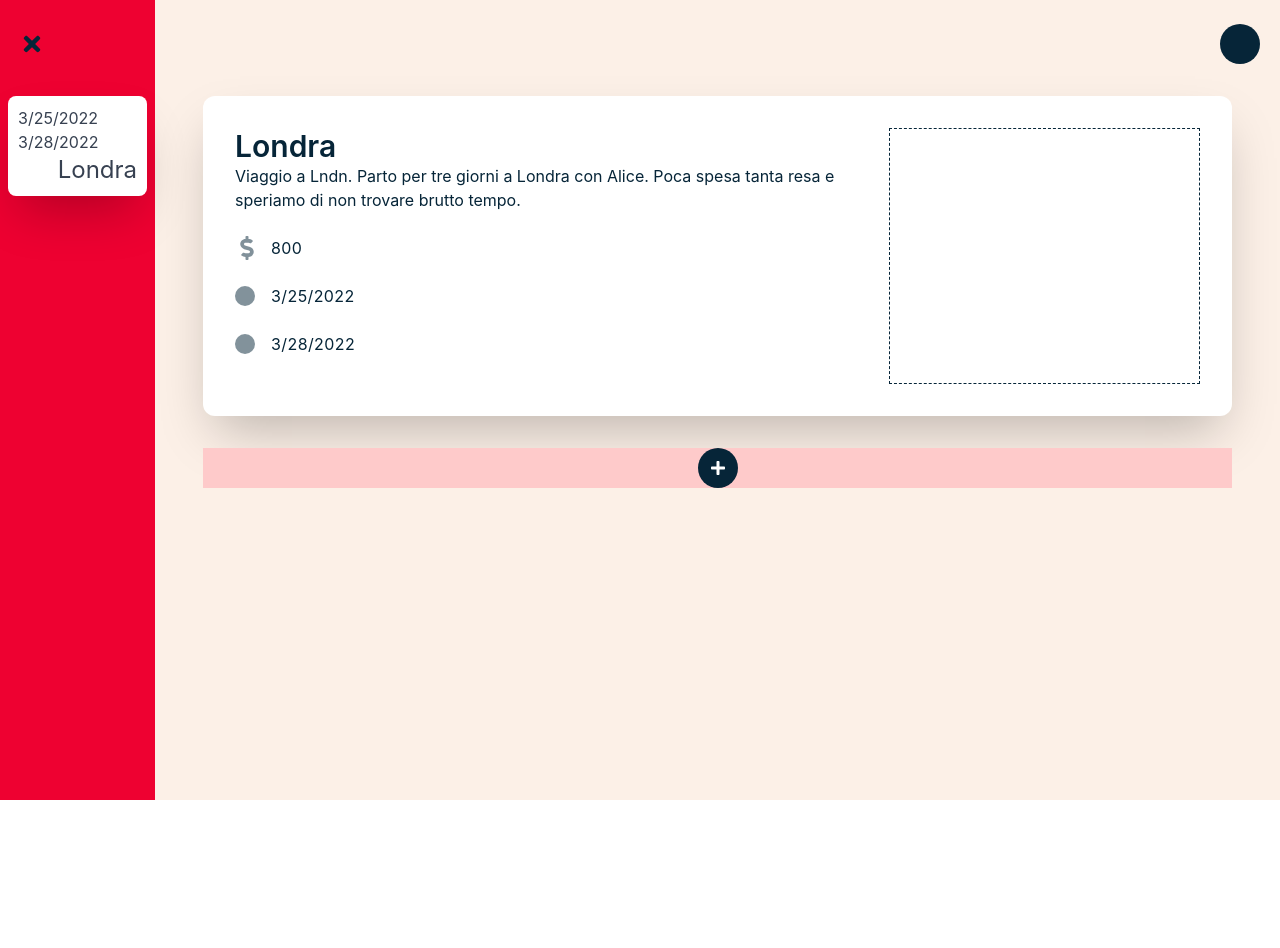
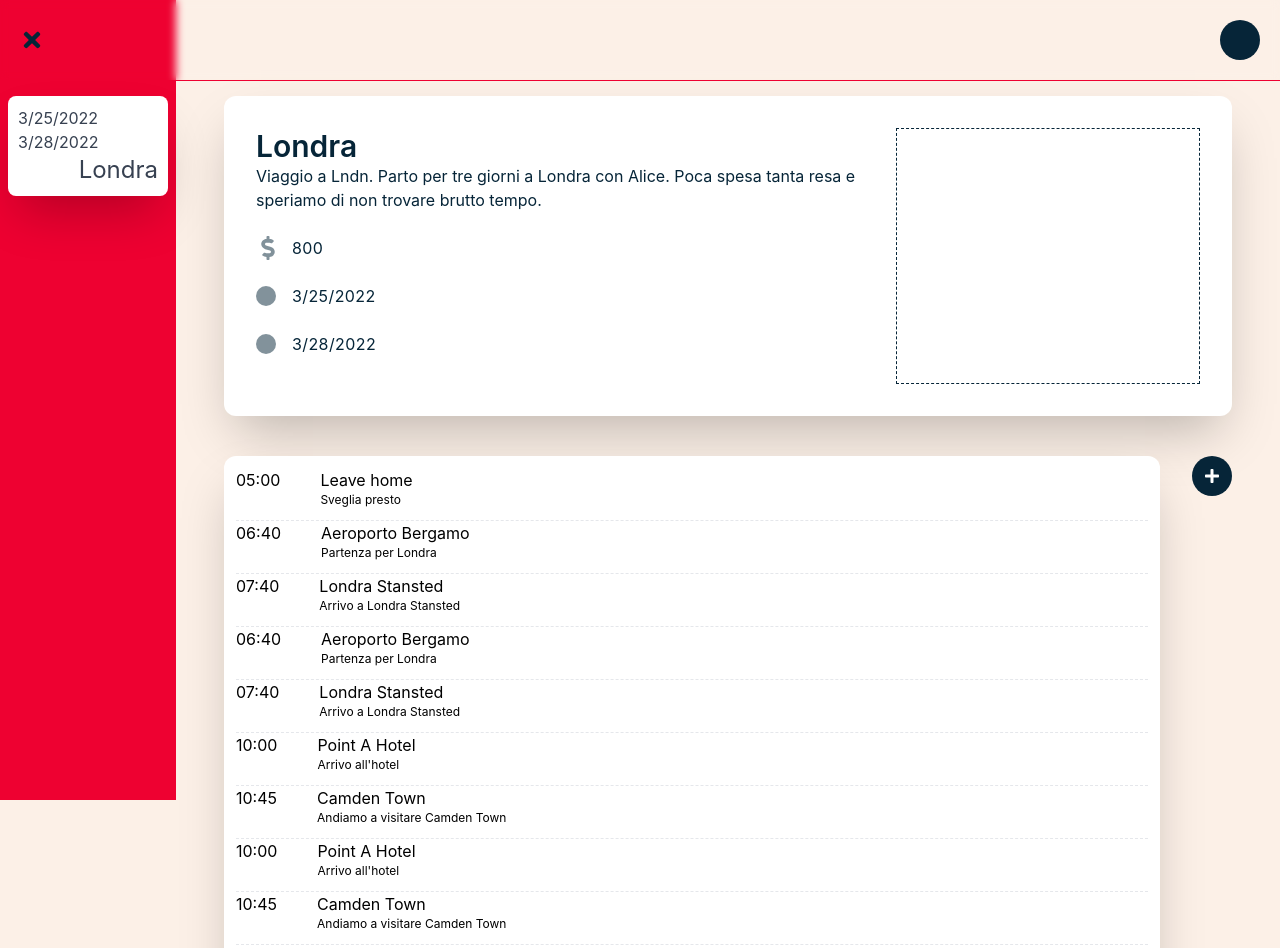
Before and after one commit to lanfr0/mytinerary, a React (Create React App) app: page / in a window 1280 px wide. Shown: the top 948 px of the page. Before the commit the page ends 800 px from the top, so only its background shows below. Built offline with nearby package versions, Linux system fonts and the light colour scheme.

Commit message:
Continuo sviluppo ui

```diff
--- a/src/components/core/TravelDetail.tsx
+++ b/src/components/core/TravelDetail.tsx
@@ -1,9 +1,14 @@
-import React, {  } from "react";
+import { Tab } from "@headlessui/react";
+import React from "react";
 import { FaDollarSign, FaPlus } from "react-icons/fa";
-import { CardInfo } from "../model/rest";
+import { CardInfo, DayType } from "../model/rest";
 
 interface TravelDetailProps {
   cardInfo: CardInfo;
+}
+
+function classNames(...classes: string[]) {
+  return classes.filter(Boolean).join(" ");
 }
 
 const _MS_PER_DAY = 1000 * 60 * 60 * 24;
@@ -15,8 +20,104 @@ function dateDiffInDays(a: Date, b: Date) {
   return Math.floor((utc2 - utc1) / _MS_PER_DAY);
 }
 
+const fakeData: DayType[] = [
+  {
+    day: new Date(),
+    name: "Day 1",
+    activities: [
+      {
+        name: "Leave home",
+        description: "Sveglia presto",
+        time: "05:00",
+      },
+      {
+        name: "Aeroporto Bergamo",
+        description: "Partenza per Londra",
+        time: "06:40",
+      },
+      {
+        name: "Londra Stansted",
+        description: "Arrivo a Londra Stansted",
+        time: "07:40",
+      },
+      {
+        name: "Point A Hotel",
+        description: "Arrivo all'hotel",
+        time: "10:00",
+      },
+      {
+        name: "Camden Town",
+        description: "Andiamo a visitare Camden Town",
+        time: "10:45",
+      },
+      {
+        name: "Primrose Hill",
+        description: "Andiamo a visitare Primrose Hill",
+        time: "12:00",
+      },
+    ],
+  },
+  {
+    day: new Date(),
+    name: "Day 2",
+    activities: [
+      {
+        name: "Leave home",
+        description: "Sveglia presto",
+        time: "05:00",
+      },
+      {
+        name: "Aeroporto Bergamo",
+        description: "Partenza per Londra",
+        time: "06:40",
+      },
+      {
+        name: "Londra Stansted",
+        description: "Arrivo a Londra Stansted",
+        time: "07:40",
+      },
+      {
+        name: "Aeroporto Bergamo",
+        description: "Partenza per Londra",
+        time: "06:40",
+      },
+      {
+        name: "Londra Stansted",
+        description: "Arrivo a Londra Stansted",
+        time: "07:40",
+      },
+      {
+        name: "Point A Hotel",
+        description: "Arrivo all'hotel",
+        time: "10:00",
+      },
+      {
+        name: "Camden Town",
+        description: "Andiamo a visitare Camden Town",
+        time: "10:45",
+      },
+      {
+        name: "Point A Hotel",
+        description: "Arrivo all'hotel",
+        time: "10:00",
+      },
+      {
+        name: "Camden Town",
+        description: "Andiamo a visitare Camden Town",
+        time: "10:45",
+      },
+      {
+        name: "Primrose Hill",
+        description: "Andiamo a visitare Primrose Hill",
+        time: "12:00",
+      },
+    ],
+  },
+];
+
 export const TravelDetail: React.FC<TravelDetailProps> = ({ cardInfo }) => {
   const travelDays = dateDiffInDays(cardInfo.from, cardInfo.to);
+  const tabOfDays = [] as DayType[];
 
   return (
     <>
@@ -47,14 +148,75 @@ export const TravelDetail: React.FC<TravelDetailProps> = ({ cardInfo }) => {
           <div className="w-full md:w-1/3 border border-dashed border-[#062538] h-24 md:h-64 order-1 md:order-2" />
         </div>
       </div>
-      <div className="w-full h-full">
-        <div className="w-full flex justify-center mt-8 bg-red-200">
+      <div className="w-full h-full mt-10">
+        <div className="w-full flex justify-center gap-8">
+          <div className="grow">
+            <div
+              className={classNames(
+                "bg-white rounded-xl p-3 shadow-2xl w-full"
+              )}
+            >
+              {fakeData[1].activities.map((t) => (
+                <div className="w-full h-full flex flex-col border-b border-dashed">
+                  <div className="w-full flex flex-row gap-10 pb-3">
+                    <p>{t.time}</p>
+                    <div className="flex flex-col">
+                      <p className="text-md">{t.name}</p>
+                      <p className="text-xs">{t.description}</p>
+                    </div>
+                  </div>
+                </div>
+              ))}
+              <div className="w-full flex flex-row gap-10 pb-3 bg-red-200">
+                Aggiunti attività
+              </div>
+            </div>
+            {/* <Tab.Group>
+              <Tab.List className="flex p-1">
+                {fakeData.map((a) => (
+                  <Tab
+                    className={({ selected }) =>
+                      classNames(
+                        "text-md leading-5 font-medium text-[#062538] bg-inherit my-2 px-8 py-3 border-b border-[#062538]/20 transition-all ease-in",
+                        selected
+                          ? "border-[#062538]/100"
+                          : "hover:bg-white/[0.20]"
+                      )
+                    }
+                  >
+                    {a.name}
+                  </Tab>
+                ))}
+              </Tab.List>
+              <Tab.Panels className="mt-2">
+                {fakeData.map((a) => (
+                  <Tab.Panel
+                    className={classNames(
+                      "bg-white rounded-xl p-3 shadow-2xl w-full"
+                    )}
+                  >
+                    {a.activities.map((t) => (
+                      <div className="w-full h-full flex flex-col border-b border-dashed">
+                        <div className="w-full flex flex-row gap-10 pb-3">
+                          <p>{t.time}</p>
+                          <div className="flex flex-col">
+                            <p className="text-md">{t.name}</p>
+                            <p className="text-xs">{t.description}</p>
+                          </div>
+                        </div>
+                      </div>
+                    ))}
+                    <div className="w-full flex flex-row gap-10 pb-3 bg-red-200">
+                      Aggiunti attività
+                    </div>
+                  </Tab.Panel>
+                ))}
+              </Tab.Panels>
+            </Tab.Group> */}
+          </div>
+
           <div className="h-10 w-10 bg-[#062538] rounded-full text-white justify-center items-center flex cursor-pointer">
-            <FaPlus
-              onClick={() => {
-                console.log("click");
-              }}
-            />
+            <FaPlus />
           </div>
         </div>
       </div>
--- a/src/components/model/rest.ts
+++ b/src/components/model/rest.ts
@@ -9,10 +9,11 @@ export type CardInfo = {
 export type Activity = {
     name:string,
     description: string,
-    time: Date
+    time: string
 };
 
-export type Day = {
+export type DayType = {
     name: string,
     day: Date
+    activities: Activity[]
 }
--- a/src/index.css
+++ b/src/index.css
@@ -10,15 +10,16 @@
 }
 
 body {
+  background-color: #fcf0e7;
   margin: 0;
-  font-family: -apple-system, BlinkMacSystemFont, 'Segoe UI', 'Roboto', 'Oxygen',
-    'Ubuntu', 'Cantarell', 'Fira Sans', 'Droid Sans', 'Helvetica Neue',
+  font-family: -apple-system, BlinkMacSystemFont, "Segoe UI", "Roboto", "Oxygen",
+    "Ubuntu", "Cantarell", "Fira Sans", "Droid Sans", "Helvetica Neue",
     sans-serif;
   -webkit-font-smoothing: antialiased;
   -moz-osx-font-smoothing: grayscale;
 }
 
 code {
-  font-family: source-code-pro, Menlo, Monaco, Consolas, 'Courier New',
+  font-family: source-code-pro, Menlo, Monaco, Consolas, "Courier New",
     monospace;
 }
--- a/src/layout/MainLayout.tsx
+++ b/src/layout/MainLayout.tsx
@@ -23,9 +23,9 @@ export const MainLayout: React.FC = () => {
   const [enabled, setEnabled] = useState(false);
 
   return (
-    <div className="flex h-screen w-screen bg-[#fcf0e7]">
+    <div className="flex h-screen w-screen">
       <Switch.Group>
-        <div className="fixed w-full z-10 h-12 mt-5 flex justify-between px-5 items-center">
+        <div className="fixed w-full z-10 p-5 flex justify-between px-5 items-center backdrop-blur-sm border-b border-[#ee0131]">
           <Switch checked={enabled} onChange={setEnabled}>
             <FaTimes className="text-2xl text-[#062538]" />
           </Switch>
@@ -35,15 +35,15 @@ export const MainLayout: React.FC = () => {
           className={`${
             enabled
               ? "px-2 md:px-12"
-              : "-translate-x-full md:translate-x-0 md:w-44 md:px-2 absolute md:relative"
-          } h-full w-2/5 bg-[#ee0131] pt-24 flex flex-col gap-8 transition-all ease-in-out duration-500`}
+              : "-translate-x-full md:translate-x-0 md:w-44 md:px-2"
+          } h-full w-2/5 bg-[#ee0131] pt-24 flex flex-col gap-8 transition-all ease-in-out duration-500 fixed`}
         >
           {card.map((c) => (
             <SidebarCard card={c} empty={false} key={nanoid()} />
           ))}
         </div>
       </Switch.Group>
-      <div className="flex flex-col h-full w-full pt-24 px-4 md:px-12 transition-all ease-in-out duration-500">
+      <div className={`${enabled ? "ml-[40%]" : "ml-[11rem]"} w-full flex flex-col h-full pt-24 px-4 md:px-12 transition-all ease-in-out duration-500`}>
         <TravelDetail cardInfo={card[0]} />
       </div>
     </div>
```
